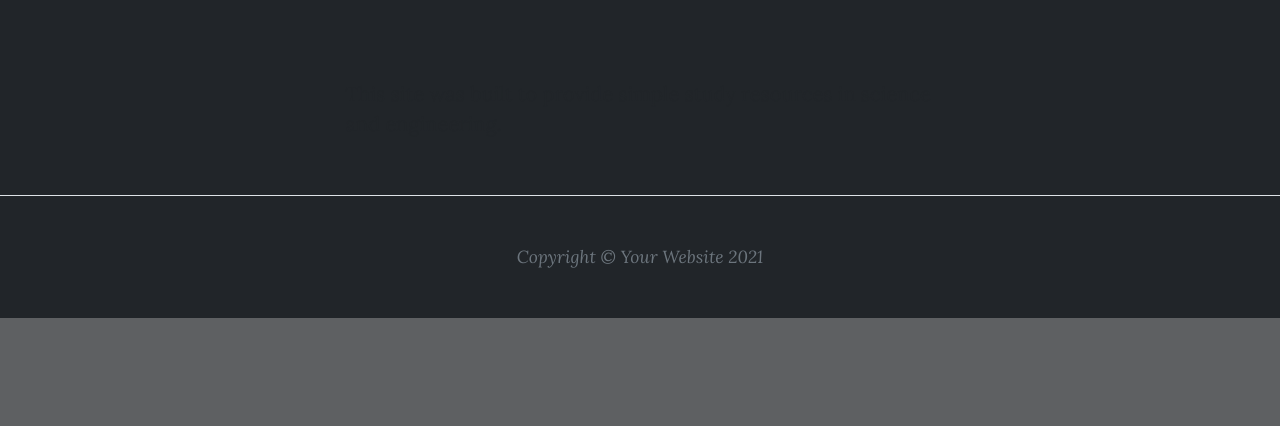
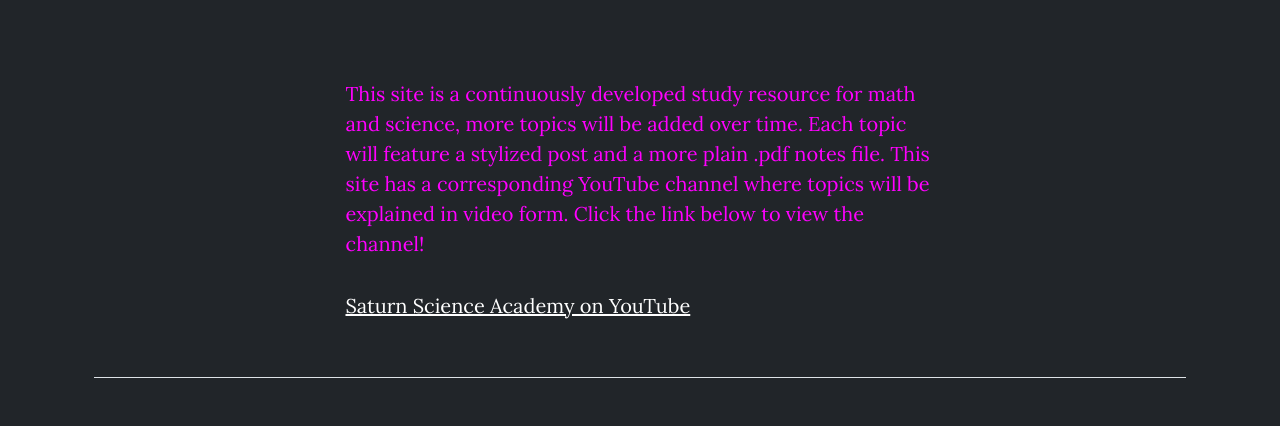
Before and after one commit to PeterMenchu/Saturn-Science, a Flask app: page /about in a window 1280 px wide. Shown: the part 601-1027 px from the top of the page. Before the commit the page ends 919 px from the top, so only its background shows below. Run offline with Flask 2, Linux system fonts and the light colour scheme; some libraries are stand-ins or nearby versions.

Commit message:
fixing contact and about pages and removing footer
fixing conta

```diff
--- a/ScienceResource/templates/about.html
+++ b/ScienceResource/templates/about.html
@@ -17,9 +17,21 @@
     <div class="container px-4 px-lg-5">
         <div class="row gx-4 gx-lg-5 justify-content-center">
             <div class="col-md-10 col-lg-8 col-xl-7">
-                <p>This site was built to provide simple study resources in science and engineering.</p>
+                <p style="color: magenta">
+                    This site is a continuously developed study resource for math and science, more topics will be added over time.
+                    Each topic will feature a stylized post and a more plain .pdf notes file. This site has a corresponding YouTube channel where topics
+                    will be explained in video form. Click the link below to view the channel!
+                </p>
+                <div class="post-preview">
+                <a href="https://www.youtube.com/@saturnscienceacademy44/featured">
+                    <p><u>Saturn Science Academy on YouTube</u></p>
+                </a>
+                </div>
             </div>
+            <hr class="my-4"  />
         </div>
     </div>
+
 </main>
+
 {% endblock %}
--- a/ScienceResource/templates/layout.html
+++ b/ScienceResource/templates/layout.html
@@ -36,16 +36,16 @@
     </nav>
     <!-- Content -->
     {% block content %}{% endblock %}
-    <!-- Footer -->
+    <!-- Footer
     <footer class="border-top">
         <div class="container px-4 px-lg-5">
             <div class="row gx-4 gx-lg-5 justify-content-center">
                 <div class="col-md-10 col-lg-8 col-xl-7">
-                    <div class="small text-center text-muted fst-italic">Copyright &copy; Your Website 2021</div>
+                    <div class="small text-center text-muted fst-italic">Copyright &copy; Saturn Science 2023</div>
                 </div>
             </div>
         </div>
-    </footer>
+    </footer>-->
     <!-- Bootstrap core JS-->
     <script src="https://cdn.jsdelivr.net/npm/bootstrap@5.1.3/dist/js/bootstrap.bundle.min.js"></script>
     <!-- Core theme JS-->
```
Also changed, not shown: ScienceResource/templates/contact.html (+9 -1 lines).
